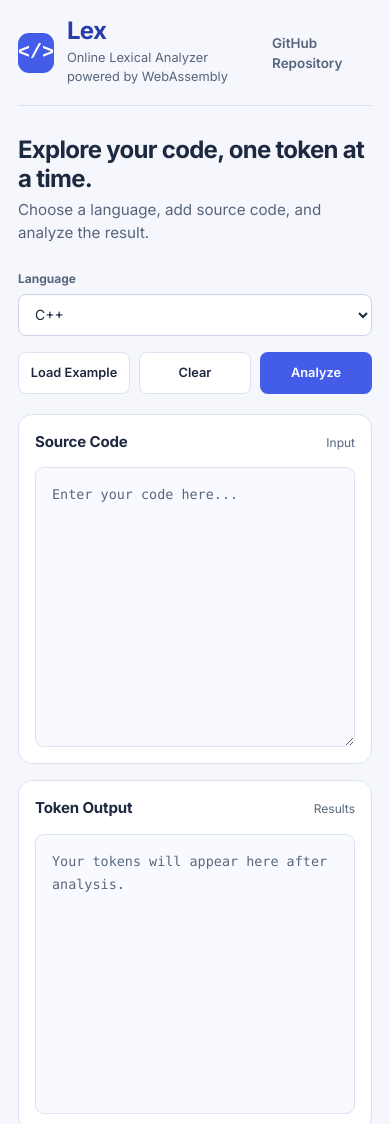
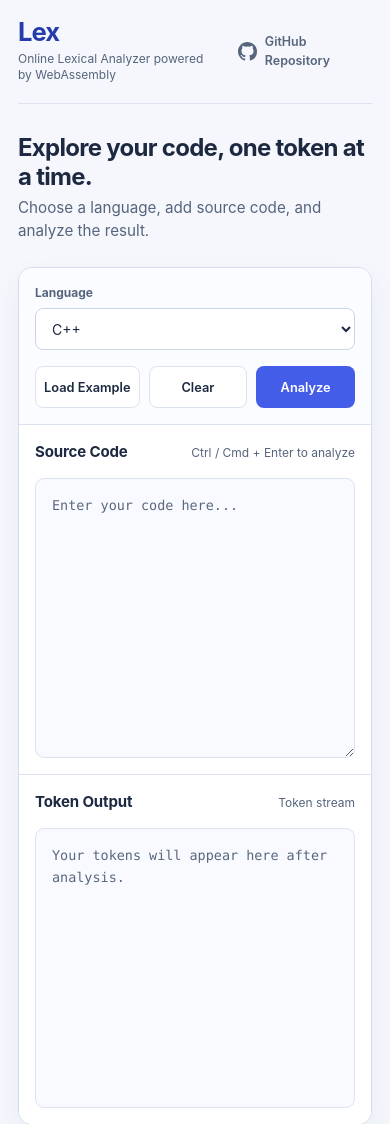
Before and after one commit to AdhamAfis/Lex, a plain HTML site: page web/index.html in a window 390 px wide. Shown: the top 1124 px of the page. Drawn offline with Linux system fonts and the light colour scheme; a script that the page names is missing.

Commit message:
Improve Lex web workspace

```diff
--- a/web/app.js
+++ b/web/app.js
@@ -297,6 +297,12 @@ LexModule().then(function(Module) {
     // Set up event listeners
     function setupEventListeners() {
         analyzeBtn.addEventListener('click', analyzeCode);
+        sourceTextArea.addEventListener('keydown', event => {
+            if (event.key === 'Enter' && (event.ctrlKey || event.metaKey)) {
+                event.preventDefault();
+                analyzeCode();
+            }
+        });
         clearBtn.addEventListener('click', clearAll);
         exampleBtn.addEventListener('click', addExampleCode);
         // All plugin-related event listeners removed
--- a/web/index.html
+++ b/web/index.html
@@ -5,7 +5,6 @@
     <meta name="viewport" content="width=device-width, initial-scale=1.0">
     <meta name="theme-color" content="#f5f7fc">
     <title>Lex - Online Lexical Analyzer</title>
-    <link rel="stylesheet" href="https://fonts.googleapis.com/css2?family=Inter:wght@400;500;600;700&display=swap">
     <style>
         :root {
             color-scheme: light;
@@ -23,7 +22,7 @@
             margin: 0;
             background: var(--canvas);
             color: var(--ink);
-            font-family: Inter, -apple-system, BlinkMacSystemFont, "Segoe UI", sans-serif;
+            font-family: -apple-system, BlinkMacSystemFont, "Segoe UI", sans-serif;
             line-height: 1.5;
         }
         ::selection { background: #cbd4ff; color: #172551; }
@@ -36,21 +35,18 @@
             padding: 26px 0;
             border-bottom: 1px solid var(--line);
         }
-        .brand { display: flex; align-items: center; gap: 13px; }
-        .brand-mark {
-            display: grid; place-items: center; width: 40px; height: 40px;
-            border-radius: 11px; background: var(--blue); color: white;
-            font-family: ui-monospace, monospace; font-size: 20px; font-weight: 700;
-        }
-        h1 { margin: 0; color: #263caa; font-size: 1.5rem; line-height: 1; letter-spacing: -.03em; }
-        header p { margin: 5px 0 0; color: var(--muted); font-size: .8rem; }
-        .header-link { color: var(--muted); font-size: .84rem; font-weight: 600; text-decoration: none; }
+        .brand { display: flex; align-items: center; gap: 16px; min-width: 0; }
+        h1 { margin: 0; color: #263caa; font-size: 1.8rem; font-weight: 750; line-height: 1; letter-spacing: -.04em; }
+        header p { max-width: 230px; margin: 0; padding-left: 16px; border-left: 1px solid #cad4e6; color: var(--muted); font-size: .78rem; line-height: 1.4; }
+        .header-link { display: inline-flex; align-items: center; gap: 8px; color: var(--muted); font-size: .84rem; font-weight: 600; text-decoration: none; }
+        .header-link svg { width: 19px; height: 19px; flex: none; fill: currentColor; }
         .header-link:hover { color: var(--blue-dark); }
         main { padding: 42px 0 0; }
         .intro { margin-bottom: 25px; }
         .intro h2 { margin: 0 0 5px; font-size: clamp(1.5rem, 2.6vw, 2rem); letter-spacing: -.03em; line-height: 1.2; }
         .intro p { margin: 0; color: var(--muted); font-size: .95rem; }
-        .controls { display: flex; flex-wrap: wrap; align-items: end; justify-content: space-between; gap: 16px; margin-bottom: 20px; }
+        .workspace { overflow: hidden; background: var(--surface); border: 1px solid #d3dcea; border-radius: 14px; box-shadow: 0 12px 30px rgba(39, 60, 110, .06); }
+        .controls { display: flex; flex-wrap: wrap; align-items: end; justify-content: space-between; gap: 16px; padding: 18px 20px; border-bottom: 1px solid var(--line); background: #fbfcff; }
         .control-group { display: flex; flex-wrap: wrap; align-items: center; gap: 9px; }
         .language-control { display: grid; gap: 6px; }
         label { color: var(--muted); font-size: .75rem; font-weight: 700; }
@@ -63,13 +59,14 @@
         .btn-secondary, .btn-example { background: var(--surface); border-color: var(--line); color: var(--ink); }
         .btn-secondary:hover, .btn-example:hover { background: #edf1ff; border-color: #bdc9ee; }
         select { min-width: 182px; padding: 0 36px 0 12px; border: 1px solid #cbd5e5; background: white; color: var(--ink); cursor: pointer; }
-        .container { display: grid; grid-template-columns: repeat(2, minmax(0, 1fr)); gap: 16px; align-items: stretch; }
-        .input-container, .output-container { min-width: 0; padding: 20px; background: var(--surface); border: 1px solid var(--line); border-radius: 14px; }
+        .container { display: grid; grid-template-columns: repeat(2, minmax(0, 1fr)); align-items: stretch; }
+        .input-container, .output-container { min-width: 0; padding: 20px; background: var(--surface); }
+        .output-container { border-left: 1px solid var(--line); }
         .panel-heading { display: flex; justify-content: space-between; align-items: baseline; gap: 12px; margin-bottom: 14px; }
         .panel-heading h2 { margin: 0; font-size: .94rem; letter-spacing: -.01em; }
         .panel-heading span { color: var(--muted); font-size: .75rem; }
         textarea, #output {
-            display: block; width: 100%; height: 390px; padding: 16px; border: 1px solid var(--line);
+            display: block; width: 100%; height: 420px; padding: 16px; border: 1px solid var(--line);
             border-radius: 9px; background: var(--code); color: var(--ink);
             font-family: ui-monospace, SFMono-Regular, Consolas, monospace; font-size: .84rem; line-height: 1.7;
         }
@@ -81,10 +78,10 @@
         #loading { display: none; align-items: center; position: absolute; inset: 55px 20px 20px; justify-content: center; background: rgba(248, 250, 255, .94); color: var(--blue-dark); font-size: .9rem; font-weight: 600; border-radius: 9px; }
         .loading-spinner { width: 17px; height: 17px; margin-right: 10px; border: 2px solid #c4cef5; border-top-color: var(--blue); border-radius: 50%; animation: spin 1s linear infinite; }
         @keyframes spin { to { transform: rotate(360deg); } }
-        .execution-stats { display: flex; flex-wrap: wrap; gap: 6px 16px; padding-bottom: 12px; margin-bottom: 8px; border-bottom: 1px solid var(--line); color: var(--muted); font: 600 .72rem Inter, sans-serif; }
+        .execution-stats { display: flex; flex-wrap: wrap; gap: 6px 16px; padding-bottom: 12px; margin-bottom: 8px; border-bottom: 1px solid var(--line); color: var(--muted); font-size: .72rem; font-weight: 600; }
         .execution-stats span { font-weight: 400; }
-        .token { display: flex; flex-wrap: wrap; align-items: baseline; gap: 4px 12px; padding: 9px 0; border-bottom: 1px solid #e8edf5; font-size: .8rem; }
-        .token-type { min-width: 125px; color: #334dc0; font-weight: 700; font-size: .7rem; }
+        .token { display: grid; grid-template-columns: minmax(105px, auto) minmax(0, 1fr) auto; align-items: baseline; gap: 12px; padding: 10px 0; border-bottom: 1px solid #e8edf5; font-size: .8rem; }
+        .token-type { color: #334dc0; font-weight: 700; font-size: .7rem; }
         .token-lexeme { color: var(--ink); white-space: pre-wrap; }
         .token-location { margin-left: auto; color: var(--muted); font-size: .7rem; white-space: nowrap; }
         .token.keyword .token-type { color: #7137a4; }
@@ -100,7 +97,10 @@
         @media (max-width: 720px) {
             .app-container { padding: 0 18px; }
             header { padding: 19px 0; }
-            header p { max-width: 220px; }
+            .brand { display: block; }
+            h1 { font-size: 1.6rem; }
+            header p { max-width: 200px; margin-top: 6px; padding: 0; border: 0; font-size: .75rem; }
+            .header-link { font-size: .78rem; }
             main { padding-top: 30px; }
             .controls { align-items: stretch; }
             .language-control, select { width: 100%; }
@@ -108,6 +108,10 @@
             .controls button { flex: 1; padding-inline: 8px; font-size: .8rem; }
             .container { grid-template-columns: minmax(0, 1fr); }
             .input-container, .output-container { padding: 16px; }
+            .output-container { border-left: 0; border-top: 1px solid var(--line); }
+            .controls { padding: 16px; }
+            .token { grid-template-columns: minmax(94px, auto) minmax(0, 1fr); gap: 3px 10px; }
+            .token-location { grid-column: 2; }
             textarea, #output { height: 280px; }
             footer { flex-wrap: wrap; }
         }
@@ -117,17 +121,18 @@
 <body>
     <div class="app-container">
         <header>
-            <div class="brand">
-                <div class="brand-mark" aria-hidden="true">&lt;/&gt;</div>
-                <div><h1>Lex</h1><p>Online Lexical Analyzer powered by WebAssembly</p></div>
-            </div>
-            <a class="header-link" href="https://github.com/adhamafis/lex">GitHub Repository</a>
+            <div class="brand"><h1>Lex</h1><p>Online Lexical Analyzer powered by WebAssembly</p></div>
+            <a class="header-link" href="https://github.com/adhamafis/lex">
+                <svg viewBox="0 0 16 16" aria-hidden="true"><path d="M8 0C3.58 0 0 3.58 0 8c0 3.54 2.29 6.53 5.47 7.59.4.07.55-.17.55-.38v-1.49c-2.23.48-2.69-1.08-2.69-1.08-.36-.92-.89-1.16-.89-1.16-.73-.5.06-.49.06-.49.8.06 1.22.82 1.22.82.71 1.21 1.87.86 2.33.66.07-.52.28-.86.51-1.06-1.78-.2-3.64-.89-3.64-3.95 0-.87.31-1.59.82-2.15-.08-.2-.36-1.02.08-2.12 0 0 .67-.21 2.2.82A7.65 7.65 0 0 1 8 3.73c.68 0 1.36.09 2 .27 1.53-1.03 2.2-.82 2.2-.82.44 1.1.16 1.92.08 2.12.51.56.82 1.28.82 2.15 0 3.07-1.87 3.75-3.65 3.95.29.25.54.73.54 1.48v2.33c0 .21.15.46.55.38A8.01 8.01 0 0 0 16 8c0-4.42-3.58-8-8-8Z"/></svg>
+                <span>GitHub Repository</span>
+            </a>
         </header>
         <main>
             <div class="intro">
                 <h2>Explore your code, one token at a time.</h2>
                 <p>Choose a language, add source code, and analyze the result.</p>
             </div>
+            <div class="workspace">
             <div class="controls">
                 <div class="language-control">
                     <label for="language">Language</label>
@@ -141,14 +146,15 @@
             </div>
             <div class="container">
                 <section class="input-container" aria-labelledby="source-heading">
-                    <div class="panel-heading"><h2 id="source-heading">Source Code</h2><span>Input</span></div>
+                    <div class="panel-heading"><h2 id="source-heading">Source Code</h2><span>Ctrl / Cmd + Enter to analyze</span></div>
                     <textarea id="source" aria-labelledby="source-heading" placeholder="Enter your code here..." spellcheck="false"></textarea>
                 </section>
                 <section class="output-container" aria-labelledby="output-heading">
-                    <div class="panel-heading"><h2 id="output-heading">Token Output</h2><span>Results</span></div>
+                    <div class="panel-heading"><h2 id="output-heading">Token Output</h2><span>Token stream</span></div>
                     <div id="loading" role="status"><div class="loading-spinner" aria-hidden="true"></div><span>Analyzing...</span></div>
                     <div id="output" role="region" aria-live="polite" aria-label="Token output" tabindex="0"></div>
                 </section>
+            </div>
             </div>
         </main>
         <footer>
```
Also changed, not shown: 1 other file.
